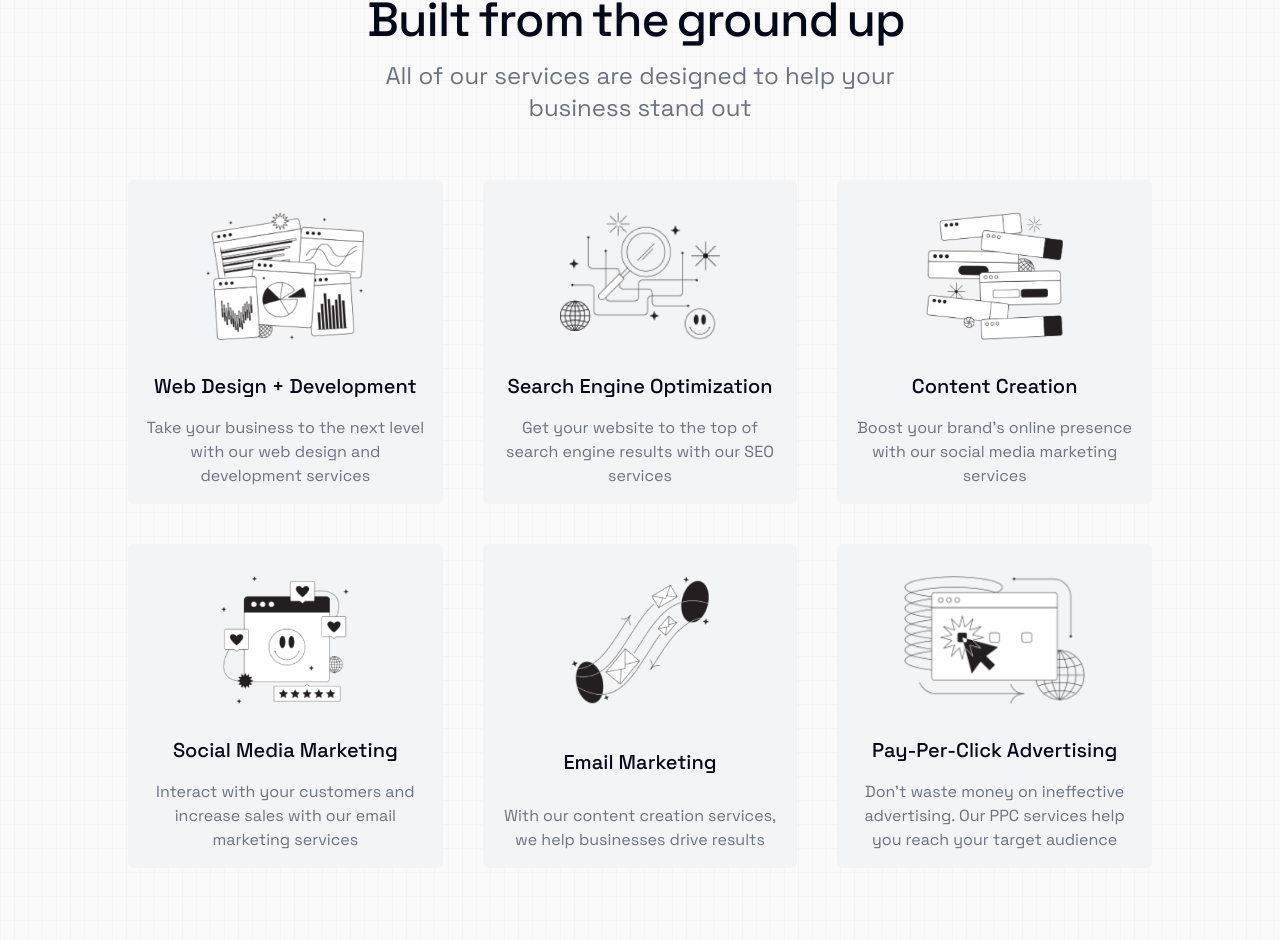
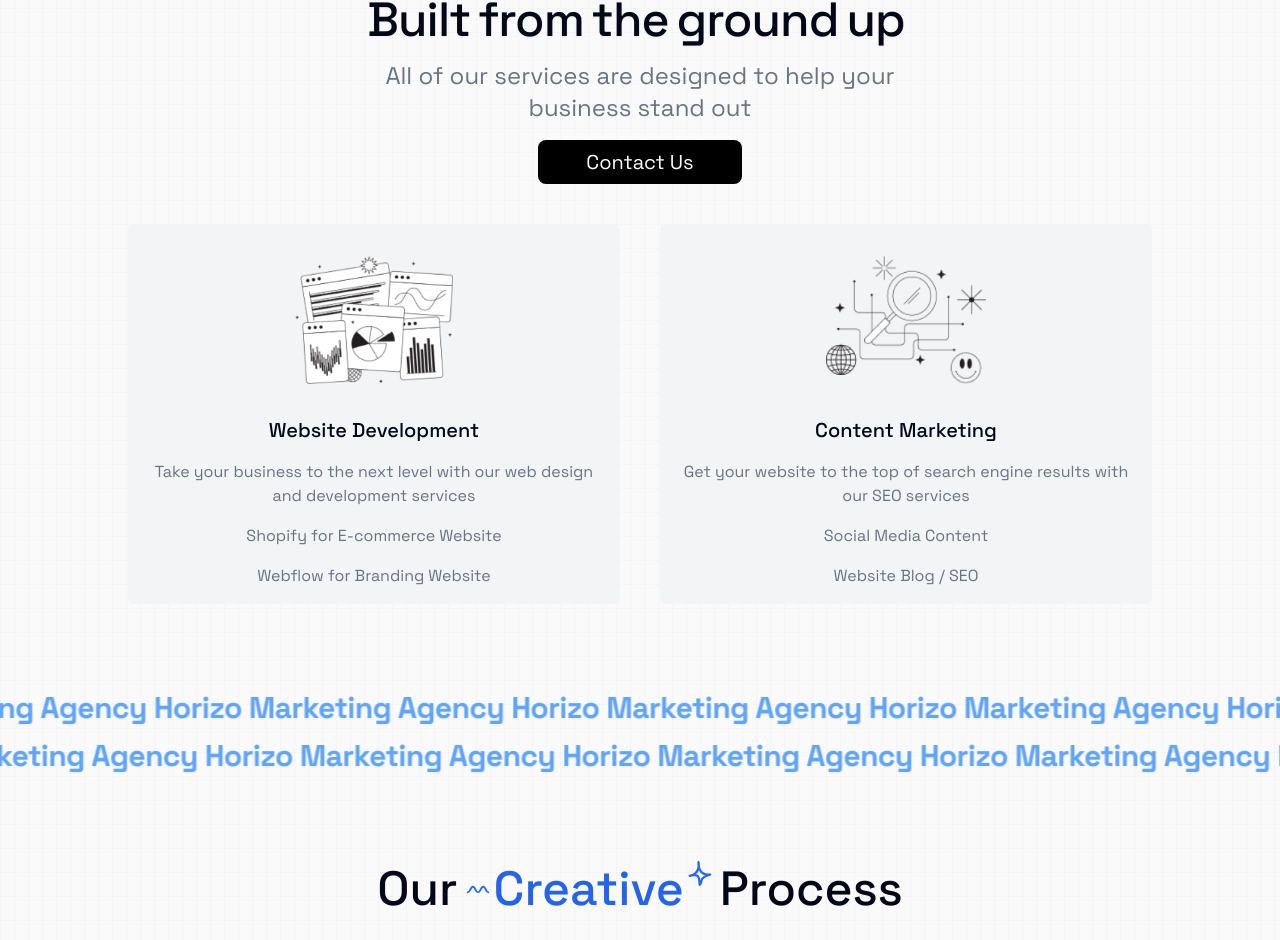
Before and after one commit to cody-ellington/hrzmkt, a Next.js app: page / in a window 1280 px wide. Shown: the part 808-1748 px from the top of the page. Built offline with nearby package versions, Linux system fonts and the light colour scheme.

Commit message:
update 2

```diff
--- a/app/page.tsx
+++ b/app/page.tsx
@@ -21,40 +21,48 @@ import LetsMakeThingsHappenSection from "@/components/ui/lets-make-things-happen
 const services = [
   {
     icon: "/images/s_6.png",
-    title: "Web Design + Development",
+    title: "Website Development",
     description:
       "Take your business to the next level with our web design and development services",
+    subDes1:
+      "Shopify for E-commerce Website",
+    subDes2:
+      "Webflow for Branding Website",
   },
   {
     icon: "/images/s_1.png",
-    title: "Search Engine Optimization",
+    title: "Content Marketing",
     description:
       "Get your website to the top of search engine results with our SEO services",
+    subDes1:
+      "Social Media Content",
+    subDes2:
+      "Website Blog / SEO",
   },
-  {
-    icon: "/images/s_5.png",
-    title: "Content Creation",
-    description:
-      "Boost your brand's online presence with our social media marketing services",
-  },
-  {
-    icon: "/images/s_3.png",
-    title: "Social Media Marketing",
-    description:
-      "Interact with your customers and increase sales with our email marketing services",
-  },
-  {
-    icon: "/images/s_4.png",
-    title: "Email Marketing",
-    description:
-      "With our content creation services, we help businesses drive results",
-  },
-  {
-    icon: "/images/s_2.png",
-    title: "Pay-Per-Click Advertising",
-    description:
-      "Don't waste money on ineffective advertising. Our PPC services help you reach your target audience",
-  },
+  // {
+  //   icon: "/images/s_5.png",
+  //   title: "Content Creation",
+  //   description:
+  //     "Boost your brand's online presence with our social media marketing services",
+  // },
+  // {
+  //   icon: "/images/s_3.png",
+  //   title: "Social Media Marketing",
+  //   description:
+  //     "Interact with your customers and increase sales with our email marketing services",
+  // },
+  // {
+  //   icon: "/images/s_4.png",
+  //   title: "Email Marketing",
+  //   description:
+  //     "With our content creation services, we help businesses drive results",
+  // },
+  // {
+  //   icon: "/images/s_2.png",
+  //   title: "Pay-Per-Click Advertising",
+  //   description:
+  //     "Don't waste money on ineffective advertising. Our PPC services help you reach your target audience",
+  // },
 ];
 
 export default function Home() {
@@ -84,14 +92,14 @@ export default function Home() {
 
         <div className="absolute right-1/2 translate-x-1/2 transform">
           <div className="hidden md:flex gap-x-10 items-center text-gray-700 font-medium text-lg cursor-pointer">
-            <Link href={"/showcase"} className="hover:text-orange-500">
+            <Link href={"/showcase"} className="hover:text-blue-600">
               Showcase
             </Link>
 
             <ScrollLink
               to="services"
               smooth={true}
-              className="hover:text-orange-500"
+              className="hover:text-blue-600"
             >
               Services
             </ScrollLink>
@@ -99,7 +107,7 @@ export default function Home() {
             <ScrollLink
               to="process"
               smooth={true}
-              className="hover:text-orange-500"
+              className="hover:text-blue-600"
             >
               Process
             </ScrollLink>
@@ -107,7 +115,7 @@ export default function Home() {
             <ScrollLink
               to="guarentees"
               smooth={true}
-              className="hover:text-orange-500"
+              className="hover:text-blue-600"
             >
               Guarentees
             </ScrollLink>
@@ -204,25 +212,25 @@ export default function Home() {
           <div className="grid grid-cols-2 md:grid-cols-4 gap-4 items-center text-left md:justify-items-center md:mx-auto mt-10 md:mt-16">
             <BoxReveal boxColor={"#3b82f6"} duration={0.5}>
               <p className="md:text-xl font-semibold flex gap-x-2 md:gap-x-4 items-center">
-                <PiCheckBold className="text-xl text-orange-500" />
+                <PiCheckBold className="text-xl text-blue-600" />
                 Design
               </p>
             </BoxReveal>
             <BoxReveal boxColor={"#3b82f6"} duration={0.5}>
               <p className="md:text-xl font-semibold flex gap-x-2 md:gap-x-4 items-center">
-                <PiCheckBold className="text-xl text-orange-500" />
+                <PiCheckBold className="text-xl text-blue-600" />
                 Development
               </p>
             </BoxReveal>
             <BoxReveal boxColor={"#3b82f6"} duration={0.5}>
               <p className="md:text-xl font-semibold flex gap-x-2 md:gap-x-4 items-center">
-                <PiCheckBold className="text-xl text-orange-500" />
+                <PiCheckBold className="text-xl text-blue-600" />
                 Marketing
               </p>
             </BoxReveal>
             <BoxReveal boxColor={"#3b82f6"} duration={0.5}>
               <p className="md:text-xl font-semibold flex gap-x-2 md:gap-x-4 items-center">
-                <PiCheckBold className="text-xl text-orange-500" />
+                <PiCheckBold className="text-xl text-blue-600" />
                 Strategy
               </p>
             </BoxReveal>
@@ -236,7 +244,7 @@ export default function Home() {
 
               <div className="flex my-6 gap-x-5 w-full">
                 <div>
-                  <h1 className="text-orange-500 text-3xl md:text-5xl">
+                  <h1 className="text-blue-600 text-3xl md:text-5xl">
                     <NumberTicker value={1000} /> +
                     <p className="text-gray-500 text-sm md:text-md">
                       Happy Clients
@@ -247,7 +255,7 @@ export default function Home() {
                 <div className="w-px bg-gray-300 self-stretch"></div>
 
                 <div className="flex-1 min-w-0">
-                  <h1 className="text-orange-500 text-3xl md:text-5xl whitespace-nowrap overflow-hidden">
+                  <h1 className="text-blue-600 text-3xl md:text-5xl whitespace-nowrap overflow-hidden">
                     <NumberTicker value={100} /> +
                     <p className="text-gray-500 text-sm md:text-md">
                       Projects Completed
@@ -286,7 +294,11 @@ export default function Home() {
             All of our services are designed to help your business stand out
           </p>
 
-        <div className="grid grid-cols-1 md:grid-cols-3 gap-10 mt-10">
+          <div className="md:text-center py-2 md:w-1/5 mx-auto text-xl md:text-xl rounded-lg bg-black text-white">
+            <a href="#">Contact Us</a>
+          </div>
+
+          <div className="grid grid-cols-1 md:grid-cols-2 gap-10 mt-10">
             {services.map((service) => (
               <div
                 key={service.title}
@@ -301,6 +313,8 @@ export default function Home() {
                 />
                 <h1 className="text-xl font-medium">{service.title}</h1>
                 <p className="text-gray-500">{service.description}</p>
+                <p className="text-gray-500">{service.subDes1}</p>
+                <p className="text-gray-500">{service.subDes2}</p>
               </div>
             ))}
           </div>
@@ -315,7 +329,7 @@ export default function Home() {
         <main className="md:px-0 mx-6 md:mx-auto">
           <h1 className="text-3xl md:text-5xl md:text-center font-medium flex items-center gap-x-2 mx-auto justify-center">
             Our{" "}
-            <span className="text-orange-500 flex gap-x-1 items-center">
+            <span className="text-blue-600 flex gap-x-1 items-center">
               {" "}
               <Image
                 src={"/icons/squiggle.svg"}
@@ -415,7 +429,7 @@ export default function Home() {
 
         <div className="flex md:justify-center gap-x-4 mt-10">
           © 2025 Horizo. All Rights Reserved.
-          <Link href="/" className="text-orange-500">
+          <Link href="/" className="text-blue-600">
             Privacy Policy
           </Link>
         </div>
--- a/components/demos/scroll-based-velocity-demo.tsx
+++ b/components/demos/scroll-based-velocity-demo.tsx
@@ -5,7 +5,7 @@ export function ScrollBasedVelocityDemo() {
     <VelocityScroll
       text="Horizo Marketing Agency"
       default_velocity={5}
-      className="font-display text-center text-4xl font-bold tracking-[-0.02em] text-blue-400 drop-shadow-sm dark:text-white md:text-7xl md:leading-[5rem]"
+      className="font-display text-center text-2xl font-bold tracking-[-0.02em] text-blue-400 drop-shadow-sm dark:text-white md:text-3xl md:leading-[3rem]"
     />
   );
 }
--- a/components/demos/shooting-stars-demo.tsx
+++ b/components/demos/shooting-stars-demo.tsx
@@ -38,22 +38,22 @@ const features = [
     description: "Track your progress with our built in analytics",
   },
 
-  {
-    icon: "/icons/flexible.svg",
-    title: "Dynamic Websites",
-    description: "We build dynamic solutions that are easy to manage.",
-  },
-  {
-    icon: "/icons/support.svg",
-    title: "24/7 Support",
-    description:
-      "We offer 24/7 support for all our clients. Call us for more information.",
-  },
-  {
-    icon: "/icons/money.svg",
-    title: "Affordable Pricing",
-    description: "Affordable pricing for all our clients.",
-  },
+  // {
+  //   icon: "/icons/flexible.svg",
+  //   title: "Dynamic Websites",
+  //   description: "We build dynamic solutions that are easy to manage.",
+  // },
+  // {
+  //   icon: "/icons/support.svg",
+  //   title: "24/7 Support",
+  //   description:
+  //     "We offer 24/7 support for all our clients. Call us for more information.",
+  // },
+  // {
+  //   icon: "/icons/money.svg",
+  //   title: "Affordable Pricing",
+  //   description: "Affordable pricing for all our clients.",
+  // },
 ];
 
 export function ShootingStarsAndStarsBackgroundDemo() {
```
Lines whose indentation alone changed are shown as unchanged.
